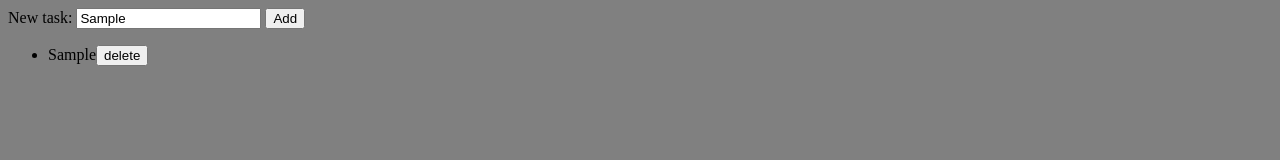
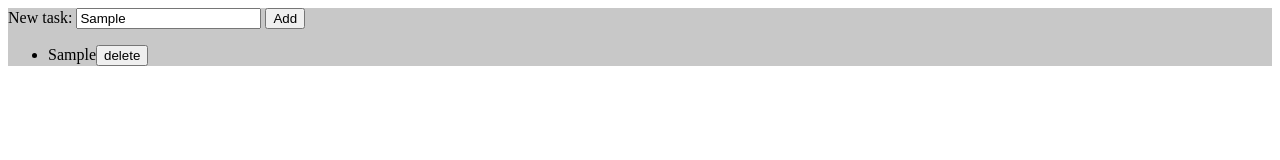
Before and after one commit to rkjdev/todo_list_app, a plain HTML site: page index.html in a window 1280 px wide. Both pictures are taken after typing "Sample" into the empty fields and a click on the button "Add". Drawn offline with Linux system fonts and the light colour scheme.

Commit message:
improved javascript

```diff
--- a/index.html
+++ b/index.html
@@ -1,8 +1,8 @@
 <html>
 	<head>
 		<style>
-			body {
-				background-color: grey;
+			#todoApp {
+				background-color: rgb(200, 200, 200);
 			}
 		</style>
 		<script src="todoApp.js"></script>
--- a/todoApp.js
+++ b/todoApp.js
@@ -1,38 +1,41 @@
 window.addEventListener ("load", init, false);
 
 // dom handles
-var handle_input = null;
-var handle_inputButton = null;
-var handle_taskDisplay = null;
+let handle_input = null;
+let handle_inputButton = null;
+let handle_taskDisplay = null;
 
 function init() {
 	handle_input = document.getElementById ('todoApp_input');
 	handle_inputButton = document.getElementById ('todoApp_inputButton');
 	handle_taskDisplay = document.getElementById ('todoApp_taskDisplay');
-	handle_inputButton.addEventListener ('click', inputButtonManager, false);
+	handle_inputButton.addEventListener ('click', eventHandler_inputButton, false);
 }
 
-function inputButtonManager (event) {
-	var inputText = handle_input.value;
-	addTaskElementToTaskDisplay (inputText);
+function createTaskElement (inputText) {
+	const taskElement = document.createElement ('li');
+	const taskTextSpan = document.createElement ('span');
+	taskTextSpan.textContent = inputText;
+	taskElement.appendChild (taskTextSpan);
+	const taskDeleteButton = createTaskDeleteButton();
+	taskElement.appendChild (taskDeleteButton);
+	return taskElement;
 }
 
-function addTaskElementToTaskDisplay (inputText) {
-	var taskElement = document.createElement ('li');
-	taskElement.textContent = inputText;
-	addDeleteButtonToTaskElement (taskElement);
+function createTaskDeleteButton() {
+	const taskDeleteButton = document.createElement ('button');
+	taskDeleteButton.textContent = 'delete';
+	taskDeleteButton.addEventListener ('click', eventHandler_taskDeleteButton, false);
+	return taskDeleteButton;
+}
+
+function eventHandler_inputButton (event) {
+	const taskElement = createTaskElement (handle_input.value);
 	handle_taskDisplay.appendChild (taskElement);
 }
 
-function addDeleteButtonToTaskElement (taskElement) {
-	var taskDeleteButton = document.createElement ('button');
-	taskDeleteButton.textContent = 'delete';
-	taskDeleteButton.addEventListener ('click', taskDeleteButtonManager, false);
-	taskElement.appendChild (taskDeleteButton);
-}
-
-function taskDeleteButtonManager (event) {
-	var taskDeleteButton = event.target;
-	var taskElement = taskDeleteButton.parentNode;
+function eventHandler_taskDeleteButton (event) {
+	const taskDeleteButton = event.target;
+	const taskElement = taskDeleteButton.parentNode;
 	taskElement.remove();
 }
```
Also changed, not shown: 2 other files.
